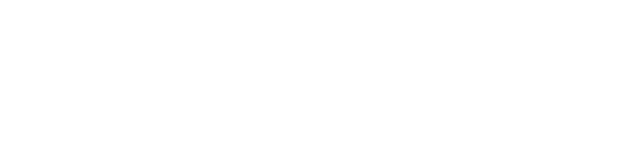
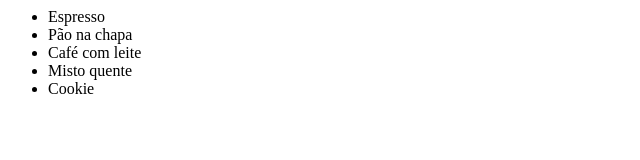
Before and after one commit to willunicamp/cafeteria, a plain HTML site: page index.html in a window 1280 px wide. Shown: the whole page, without its empty margins (0-640 px from the left). Drawn offline with Linux system fonts and the light colour scheme.

Commit message:
Cardapio na main

```diff
--- a/index.html
+++ b/index.html
@@ -2,7 +2,11 @@
     <title>Café Cotil</title>
     <body>
         <ul>
-
+            <li>Espresso</li>
+            <li>Pão na chapa</li>
+            <li>Café com leite</li>
+            <li>Misto quente</li>
+            <li>Cookie</li>
         </ul>
     </body>
 </html>
```
